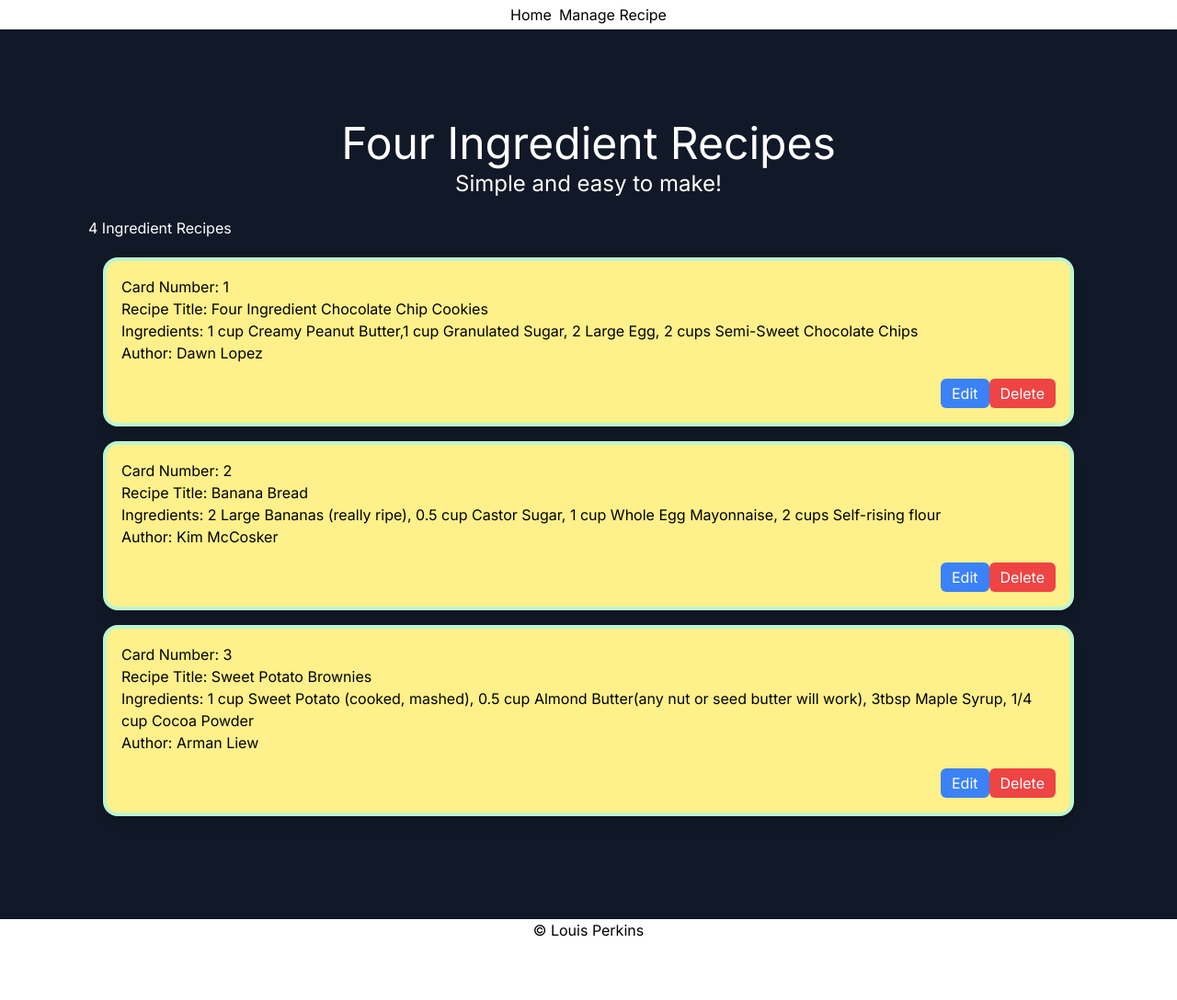
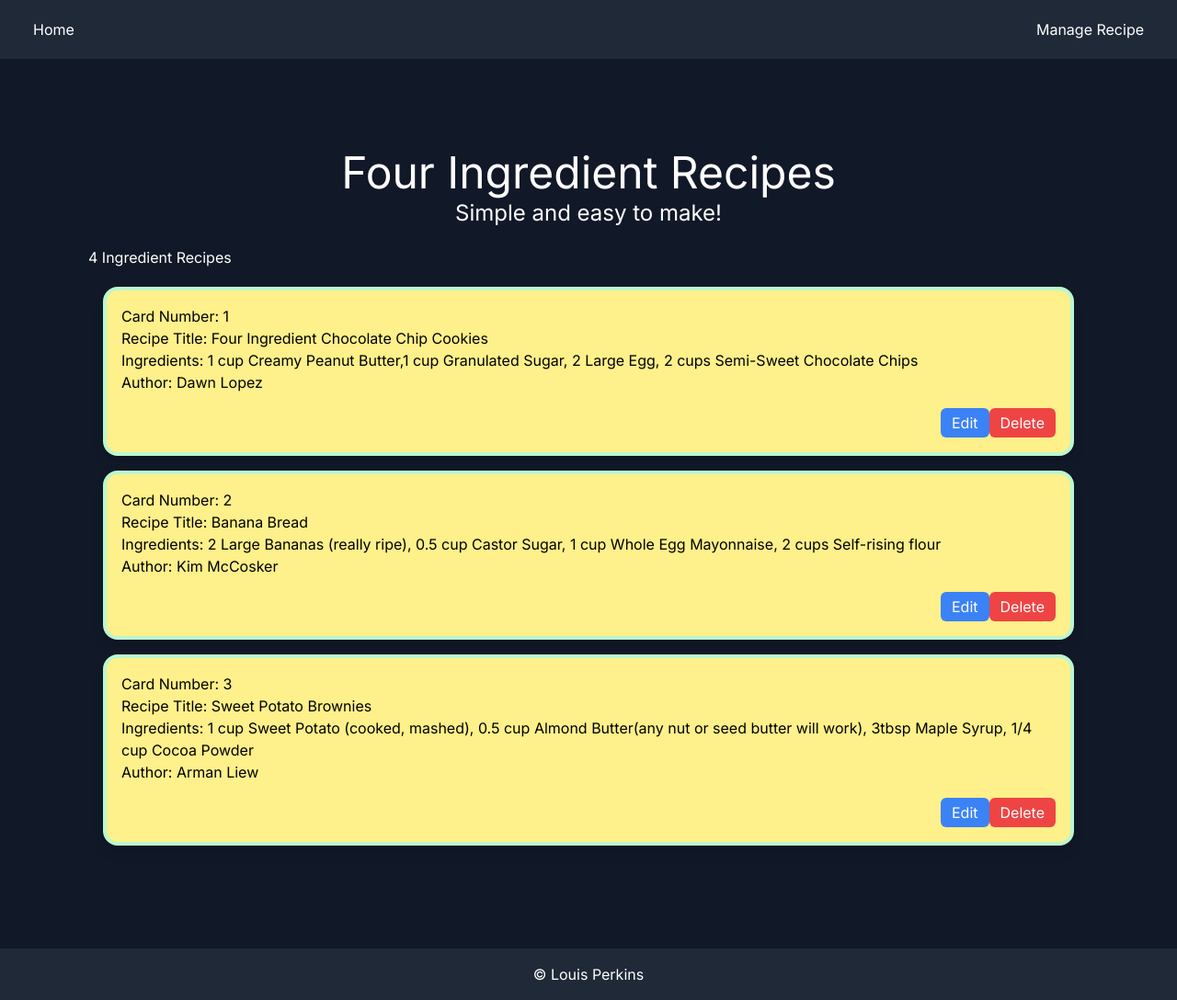
Before and after one commit to laperkins2/first-crud-app, a Next.js app: page / in a window 1280 px wide. Shown: the whole page at 92% size. Before the commit the page ends 1024 px from the top, so only its background shows below. Built offline with nearby package versions, Linux system fonts and the light colour scheme.

Commit message:
change around my nav bar

```diff
--- a/src/app/layout.js
+++ b/src/app/layout.js
@@ -13,8 +13,9 @@ export default function RootLayout({ children }) {
   return (
     <html lang="en">
       <body className={inter.className}>
-        <header className="w-100">
-          <nav className="w-100 flex justify-center ">
+        <header className="bg-gray-800 text-white">
+          <div className="max-w-7xl mx-auto px-2 sm:px-6 lg:px-8">
+            <nav className="relative flex justify-between h-16 items-center">
               <Link className="m-1 hover:text-red-800" href="/">
                 Home
               </Link>
@@ -22,10 +23,13 @@ export default function RootLayout({ children }) {
                 Manage Recipe
               </Link>
             </nav>
+          </div>
         </header>
 
         {children}
-        <footer className="text-center">&copy; Louis Perkins</footer>
+        <footer className="text-center bg-gray-800 text-white py-4">
+          &copy; Louis Perkins
+        </footer>
       </body>
     </html>
   );
--- a/src/app/management/page.js
+++ b/src/app/management/page.js
@@ -70,7 +70,10 @@ export default function ManagementPage() {
       <div className="container mx-auto px-4 py-8">
         <h1 className="text-3xl font-bold mb-4">Manage Recipes</h1>
 
-        <form onSubmit={addItem} className="mb-8">
+        <form
+          onSubmit={editItemId !== null ? updateItem : addItem}
+          className="mb-8"
+        >
           <h2 className="text-xl font-semibold mb-2">Add New Recipe</h2>
           <input
             type="text"
@@ -96,8 +99,7 @@ export default function ManagementPage() {
             type="submit"
             className="px-4 py-2 bg-blue-500 text-white rounded-md shadow-sm"
           >
-            {' '}
-            Add Recipe{' '}
+            {editItemId !== null ? 'Update Recipe' : 'Add Recipe'}
           </button>
         </form>
 
```
Also changed, not shown: 1 other file (tests, documents, lock files or other folders). Lines whose indentation alone changed are shown as unchanged.
